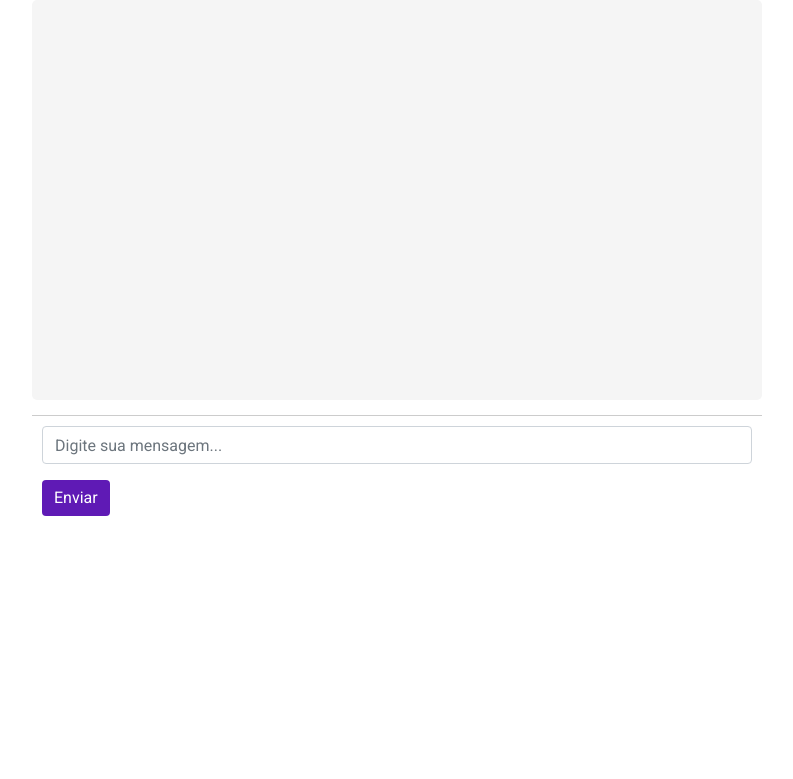
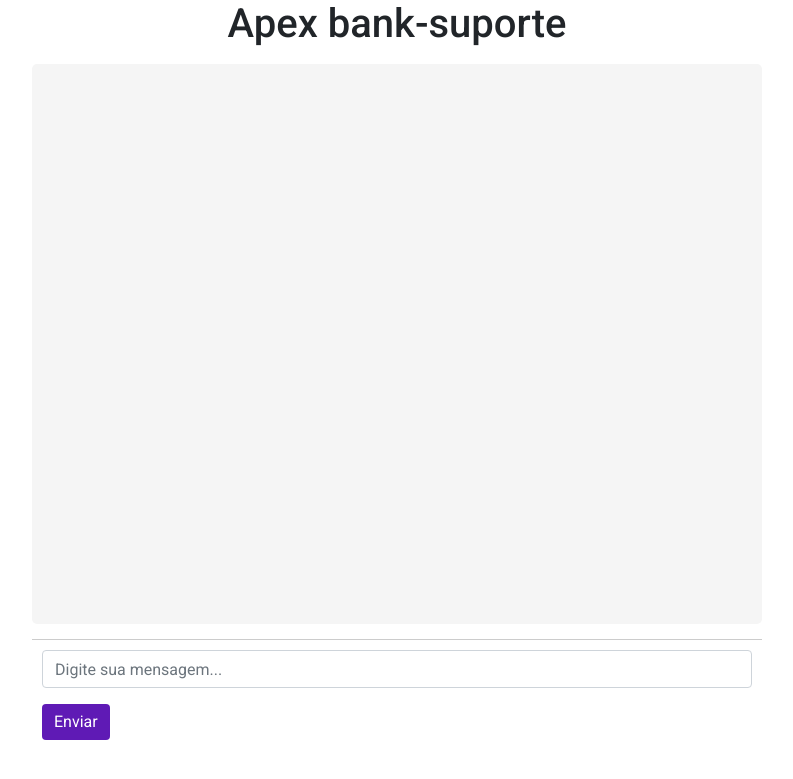
Before and after one commit to marcelitos1v9/Apex-bank, a PHP site: page /views/atendimento.php?id_atendimento=6 in a window 1280 px wide. Shown: the top 779 px of the page, without its empty margins (243-1036 px from the left). Run offline with PHP 8.4, Linux system fonts and the light colour scheme; a user stored in the database is signed in; data comes from the database, SQL or seed files in the repository.

Commit message:
att chat

```diff
--- a/views/atendimento.php
+++ b/views/atendimento.php
@@ -100,9 +100,10 @@
     background-color: #f5f5f5;
     border-radius: 5px;
     padding: 15px;
-    min-height: 400px;
-    overflow-y: auto;
+    height:70vh
+
 }
+
 
 .message {
     margin-bottom: 10px;
@@ -144,13 +145,18 @@
     padding: 10px;
     border-top: 1px solid #ccc;
 }
+
+.titu{
+  position: sticky;
+}
 </style>
 
 <!-- HTML do chat -->
+<h1 class="text-center mb-3 titu">Apex bank-suporte</h1>
 <div class="container">
     <div class="row">
         <div class="col-md-8 offset-md-2">
-      <div class="chat-box">
+            <div class="chat-box overflow-auto">
                 <?php foreach ($chatMessages as $message) : ?>
                 <div class="message <?php echo $message['sender']; ?>">
                     <div class="message-header">
```
Lines whose indentation alone changed are shown as unchanged.
